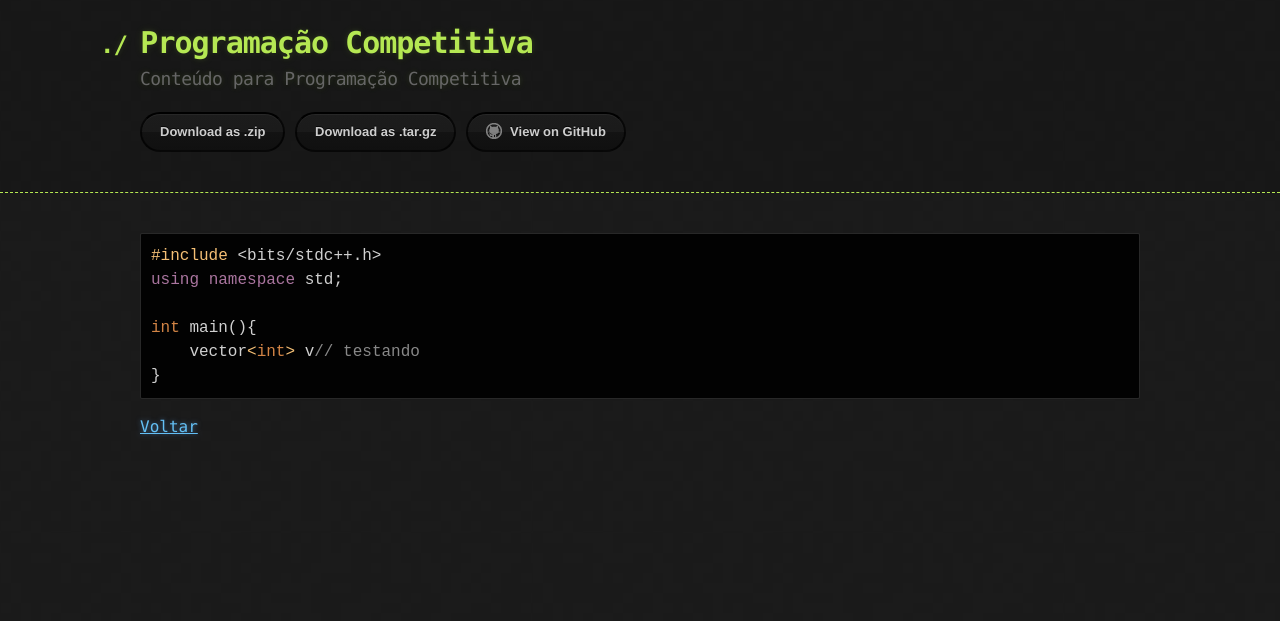
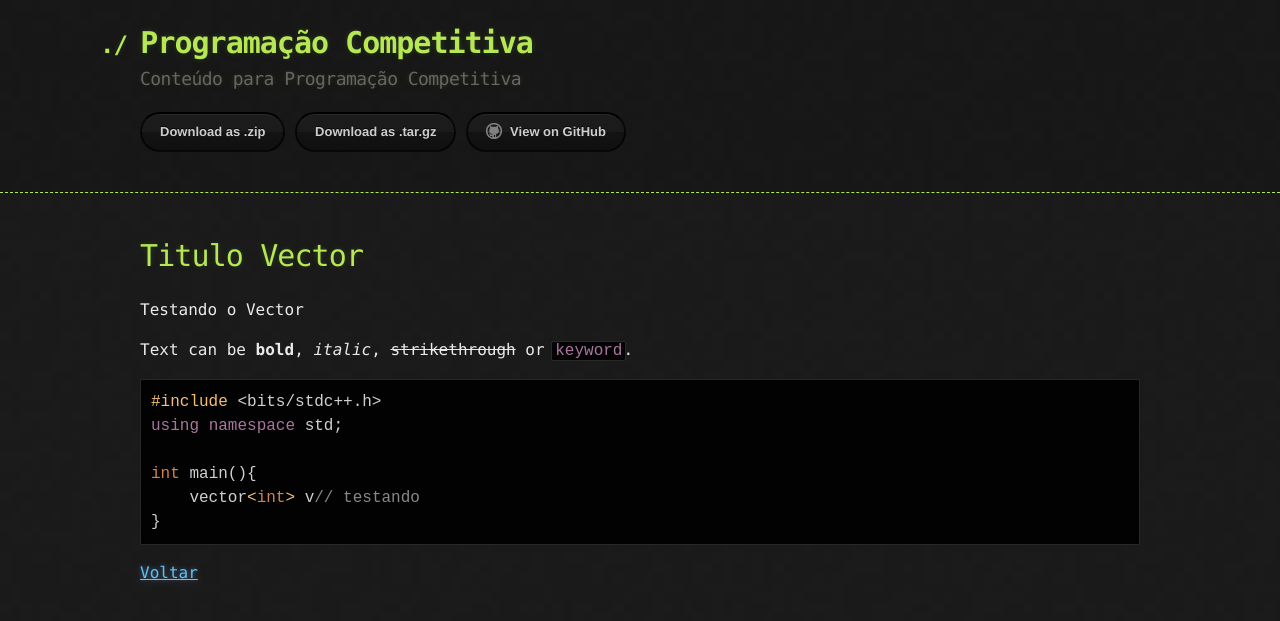
Before and after one commit to BrunoVarg/pc, a Jekyll site: the page built from pages/fundamentos/vector/index.md, in a window 1280 px wide. Shown: the top 621 px of the page. Built offline with Jekyll 4.4.1, drawn with Linux system fonts in a browser that asks for light colours; our own code applies the rules of GitHub Pages for plain Markdown files.

Commit message:
just testing

````diff
--- a/pages/fundamentos/vector/index.md
+++ b/pages/fundamentos/vector/index.md
@@ -1,3 +1,8 @@
+# Titulo Vector
+
+Testando o Vector
+
+Text can be **bold**, _italic_, ~~strikethrough~~ or `keyword`.
 
 ```cpp
 #include <bits/stdc++.h>
````
